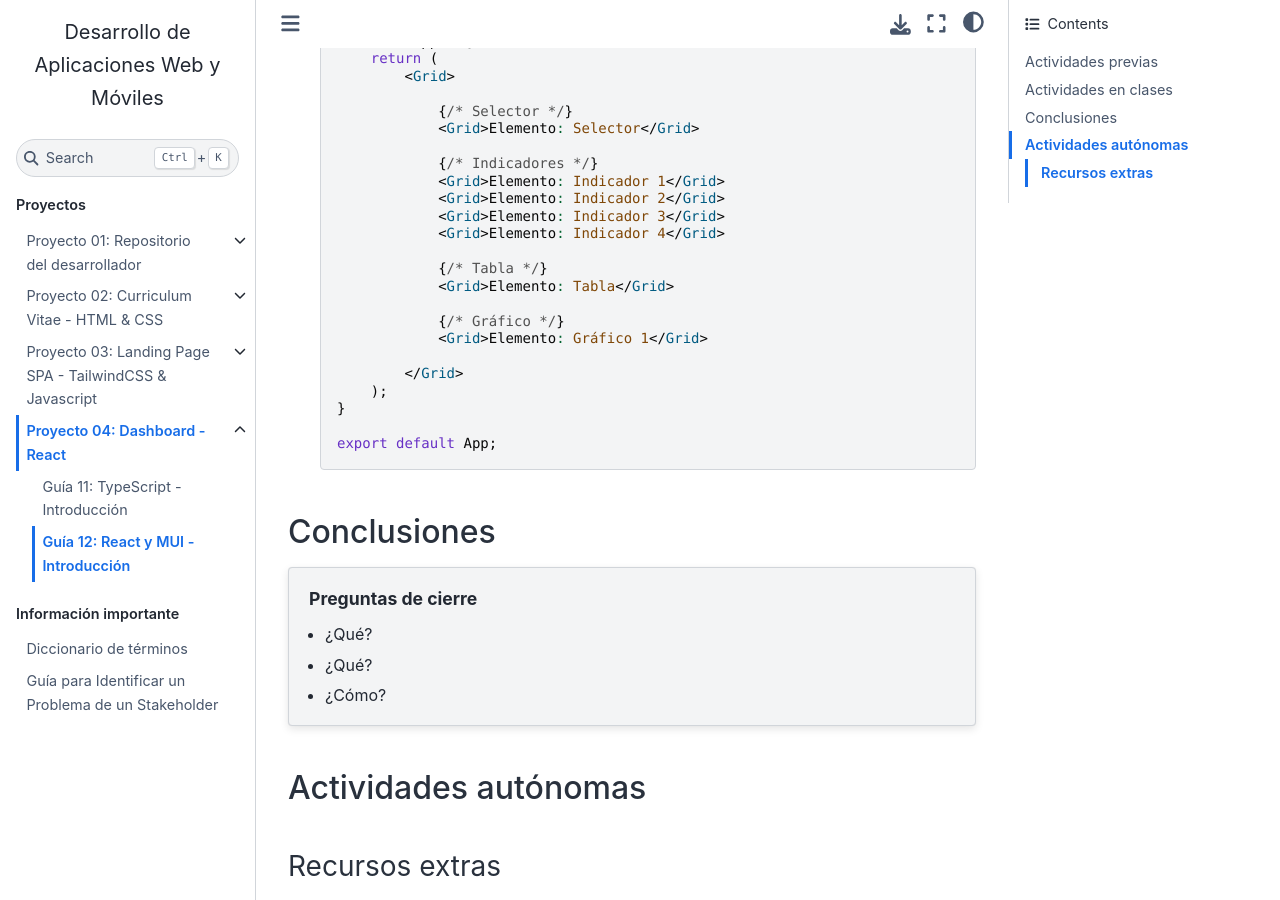
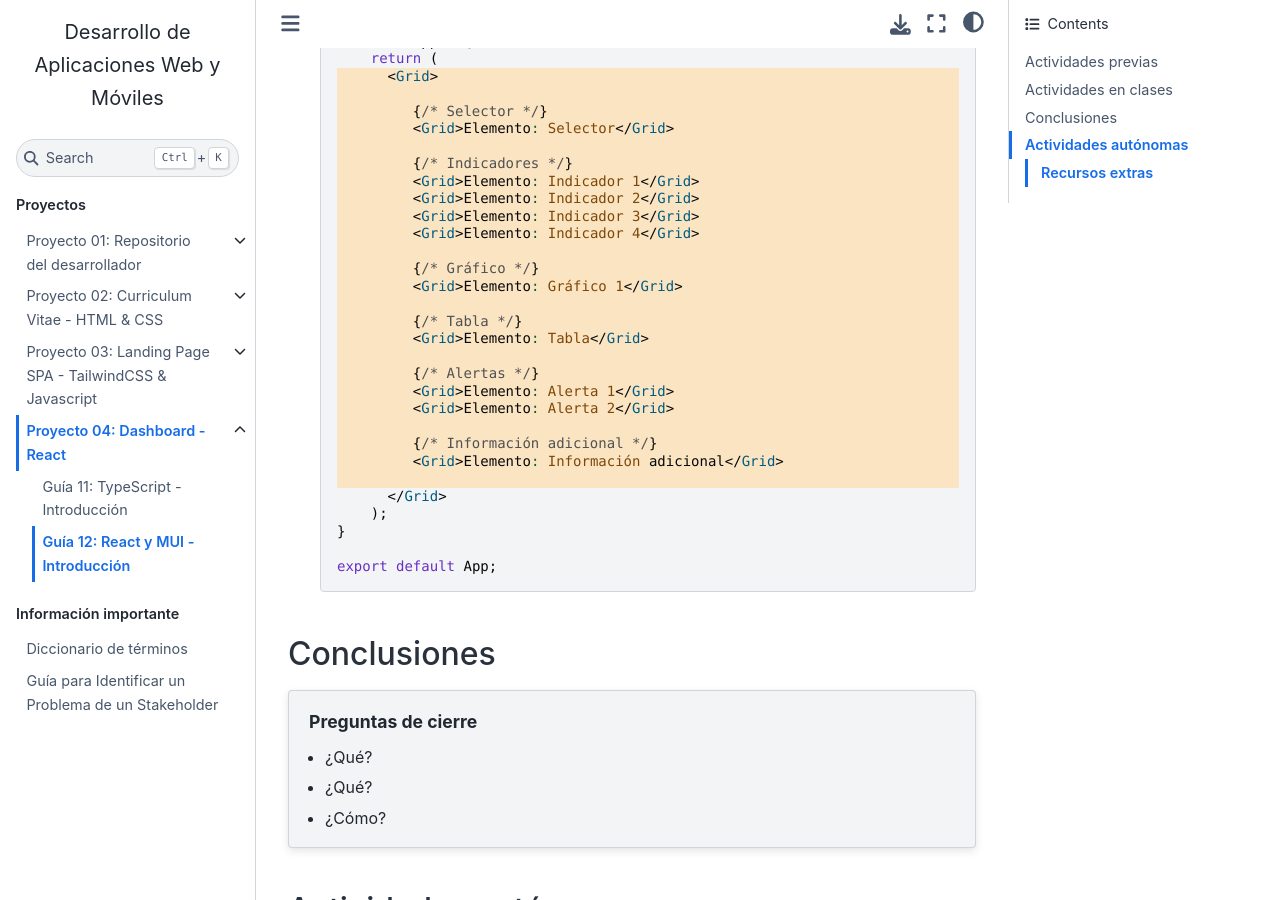
Before and after one commit to DAWMFIEC/DAWM-AI, a Sphinx documentation site: the page built from docs/source/guias/guia12.rst, in a window 1280 px wide and 900 px high, scrolled down 2865 px. Built offline with Sphinx 7.4.7 and the Sphinx Book theme 1.1.4, drawn with Linux system fonts in a browser that asks for light colours.

Commit message:
highlight

```diff
--- a/docs/source/guias/guia12.rst
+++ b/docs/source/guias/guia12.rst
@@ -107,30 +108,38 @@ MUI: Inicialización del proyecto y componentes
 3. Importe el componente `Grid` de MUI en su archivo `App.tsx` y utilícelo para crear una estructura básica de cuadrícula para su dashboard:
 
    .. code-block:: tsx
+      :emphasize-lines: 6-29
 
       import React from 'react';
       import { Grid } from '@mui/material';
 
       function App() {
           return (
-              <Grid>
+            <Grid>
 
-                  {/* Selector */}
-                  <Grid>Elemento: Selector</Grid>
+               {/* Selector */}
+               <Grid>Elemento: Selector</Grid>
 
-                  {/* Indicadores */}
-                  <Grid>Elemento: Indicador 1</Grid>
-                  <Grid>Elemento: Indicador 2</Grid>
-                  <Grid>Elemento: Indicador 3</Grid>
-                  <Grid>Elemento: Indicador 4</Grid>
+               {/* Indicadores */}
+               <Grid>Elemento: Indicador 1</Grid>
+               <Grid>Elemento: Indicador 2</Grid>
+               <Grid>Elemento: Indicador 3</Grid>
+               <Grid>Elemento: Indicador 4</Grid>
 
-                  {/* Tabla */}
-                  <Grid>Elemento: Tabla</Grid>
+               {/* Gráfico */}
+               <Grid>Elemento: Gráfico 1</Grid>
 
-                  {/* Gráfico */}
-                  <Grid>Elemento: Gráfico 1</Grid>
+               {/* Tabla */}
+               <Grid>Elemento: Tabla</Grid>
 
-              </Grid>
+               {/* Alertas */}
+               <Grid>Elemento: Alerta 1</Grid>
+               <Grid>Elemento: Alerta 2</Grid>
+
+               {/* Información adicional */}
+               <Grid>Elemento: Información adicional</Grid>
+
+            </Grid>
           );
       }
 
```
Also changed, not shown: other parts of docs/source/guias/guia12.rst (+1 -0 lines).
